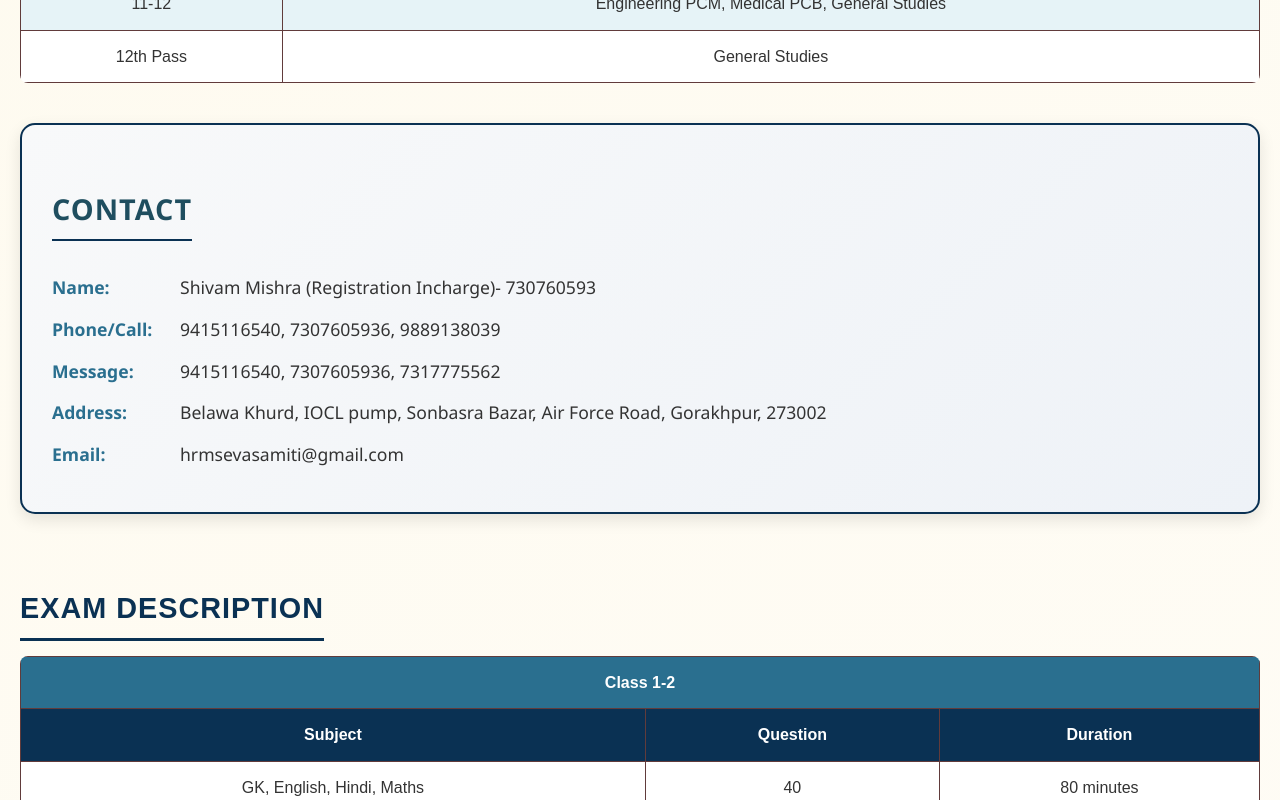
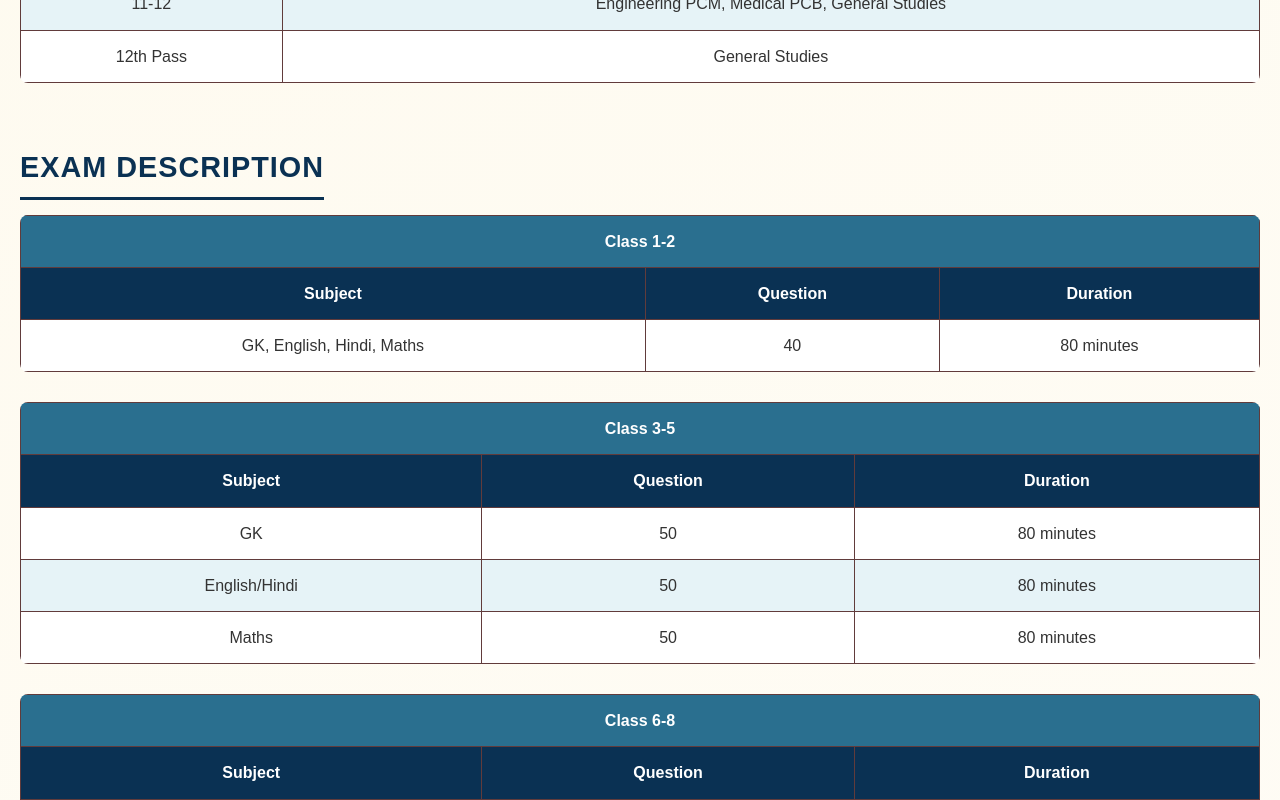
Before and after one commit to himanshuu932/hillrider, a React (Create React App) app in the folder client/: page /olympiad in a window 1280 px wide. Shown: the part 1020-1820 px from the top of the page. Built offline with nearby package versions, Linux system fonts and the light colour scheme.

Commit message:
contact section updated

```diff
--- a/client/src/components/Olympiad.jsx
+++ b/client/src/components/Olympiad.jsx
@@ -47,7 +47,7 @@ const content = {
     contact_us: [
       {
         label: "Name",
-        value: "Shivam Mishra (Registration Incharge)- 730760593",
+        value: "Shivam Mishra (Registration Incharge)- 7307605936",
       },
       { label: "Phone/Call", value: "9415116540, 7307605936, 9889138039" },
       { label: "Message", value: "9415116540, 7307605936, 7317775562" },
@@ -237,7 +237,7 @@ const content = {
     contact_us: [
       {
         label: "नाम",
-        value: "शिवम मिश्रा (पंजीकरण प्रभारी) - 730760593",
+        value: "शिवम मिश्रा (पंजीकरण प्रभारी) - 7307605936",
       },
       { label: "फ़ोन/कॉल", value: "9415116540, 7307605936, 9889138039" },
       { label: "संदेश", value: "9415116540, 7307605936, 7317775562" },
@@ -443,19 +443,6 @@ const Olympiad = ({ languageType }) => {
           </table>
         </section>
 
-        {/* Contact Section */}
-
-        <section id="Contact" className="contact">
-          <h3>{selectedContent.contact}</h3>
-          <ul>
-            {selectedContent.contact_us.map((item, i) => (
-              <li key={i}>
-                <strong>{item.label}:     </strong> {item.value}
-              </li>
-            ))}
-          </ul>
-        </section>
-
         {/* Exam Section */}
         <section className="exam">
           <h3>{selectedContent.ExamDesc}</h3>
@@ -572,6 +559,20 @@ const Olympiad = ({ languageType }) => {
             </tbody>
           </table>
         </section> */}
+
+        {/* Contact Section */}
+
+        <section id="Contact" className="contact">
+          <h3>{selectedContent.contact}</h3>
+          <ul>
+            {selectedContent.contact_us.map((item, i) => (
+              <li key={i}>
+                <strong>{item.label}:     </strong> {item.value}
+              </li>
+            ))}
+          </ul>
+        </section>
+
       </div>
     </div>
   );
```
